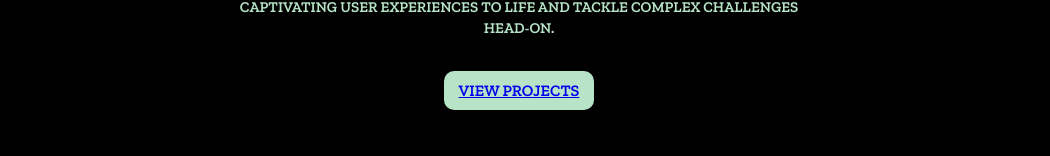
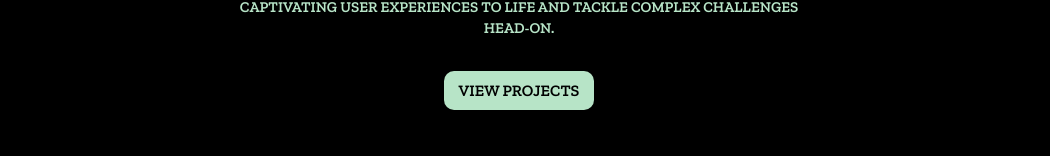
Before and after one commit to Albatraoz12/Portfolio, a React (Vite) app: page / in a window 1280 px wide. Shown: the part 248-404 px from the top of the page, without its empty margins (121-1171 px from the left). Built offline with nearby package versions, Linux system fonts and the light colour scheme.

Commit message:
style the a tag to look more as a button

```diff
--- a/src/components/header/header.scss
+++ b/src/components/header/header.scss
@@ -44,6 +44,9 @@
       border: none;
       border-radius: 10px;
       margin-bottom: 3rem;
+      color: #000000;
+      font-weight: 600;
+      text-decoration: none;
       cursor: pointer;
     }
   }
```
